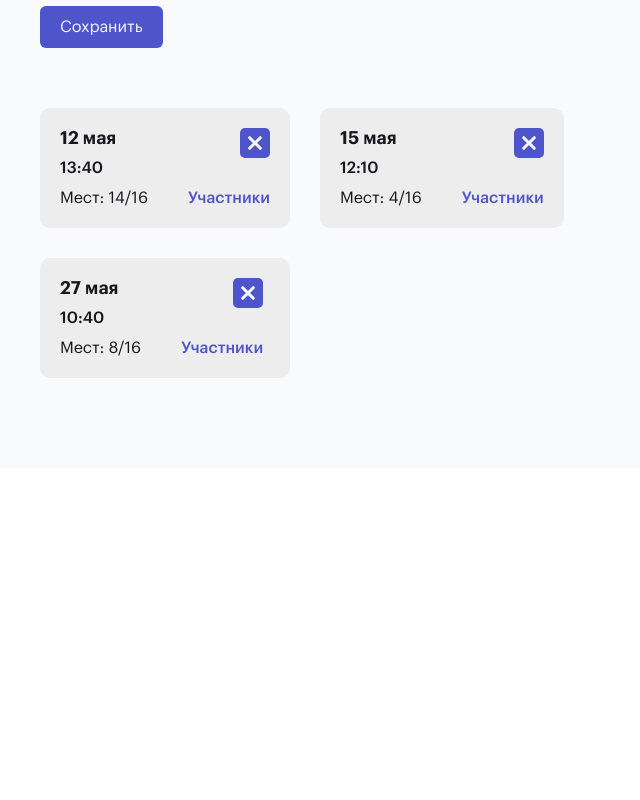
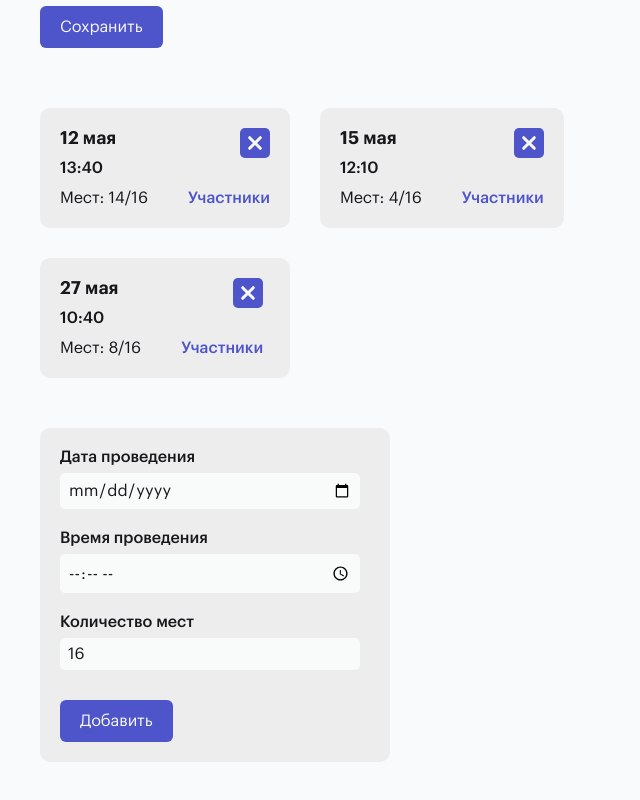
Before and after one commit to dkit150750/upk-vue, a Vue app: page /admin/courses/1 in a window 1280 px wide. Shown: the part 564-1364 px from the top of the page, without its empty margins (0-640 px from the left). Before the commit the page ends 1032 px from the top, so only its background shows below. Built offline with nearby package versions, Linux system fonts and the light colour scheme.

Commit message:
add date

```diff
--- a/src/components/admin/course/CourseInfoDates.vue
+++ b/src/components/admin/course/CourseInfoDates.vue
@@ -15,11 +15,18 @@
       </div>
     </template>
   </div>
+  <CourseInfoDatesAdd />
 </template>
 
 <script>
+import CourseInfoDatesAdd from '@/components/admin/course/CourseInfoDatesAdd.vue';
+
 export default {
   name: 'CourseInfoDates',
+
+  components: {
+    CourseInfoDatesAdd,
+  },
 
   props: {
     dates: {
--- /dev/null
+++ b/src/components/admin/course/CourseInfoDatesAdd.vue
@@ -0,0 +1,99 @@
+<template>
+  <form class="add-date">
+    <div class="date-input-group">
+      <label class="date-input-group__label" for="date">
+        Дата проведения
+      </label>
+      <input
+        class="date-input-group__input"
+        id="date"
+        name="date"
+        type="date"
+      />
+    </div>
+    <div class="date-input-group">
+      <label class="date-input-group__label" for="date">
+        Время проведения
+      </label>
+      <input
+        class="date-input-group__input"
+        id="date"
+        name="date"
+        type="time"
+      />
+    </div>
+    <div class="date-input-group">
+      <label class="date-input-group__label" for="count">
+        Количество мест
+      </label>
+      <input
+        class="date-input-group__input"
+        id="count"
+        name="time"
+        value="16"
+        type="text"
+      />
+    </div>
+    <button class="add-date__button" type="submit">Добавить</button>
+  </form>
+</template>
+
+<script>
+export default {
+  name: 'CourseInfoDatesAdd',
+};
+</script>
+
+<style>
+.add-date {
+  display: grid;
+  gap: 20px;
+  max-width: 350px;
+  padding: 20px;
+  margin-bottom: 50px;
+  background-color: var(--color-gray-70);
+  border-radius: 10px;
+}
+
+.date-input-group {
+  display: grid;
+  gap: 6px;
+  max-width: 300px;
+}
+
+.date-input-group__label {
+  font-size: 16px;
+  font-weight: 500;
+}
+
+.date-input-group__input {
+  display: block;
+  width: 100%;
+  padding: 8px;
+  font-family: inherit;
+  font-size: 16px;
+  color: inherit;
+  background-color: var(--color-gray-50);
+  border: 0;
+  border-radius: 5px;
+  outline: none;
+}
+
+.date-input-group__input:focus {
+  box-shadow: 0 0 0 2px var(--color-primary-800);
+}
+
+.add-date__button {
+  display: block;
+  justify-self: start;
+  padding: 13px 20px;
+  margin-top: 10px;
+  font-family: inherit;
+  font-size: 16px;
+  color: var(--color-gray-50);
+  cursor: pointer;
+  background-color: var(--color-primary-800);
+  border: 0;
+  border-radius: 6px;
+}
+</style>
```
